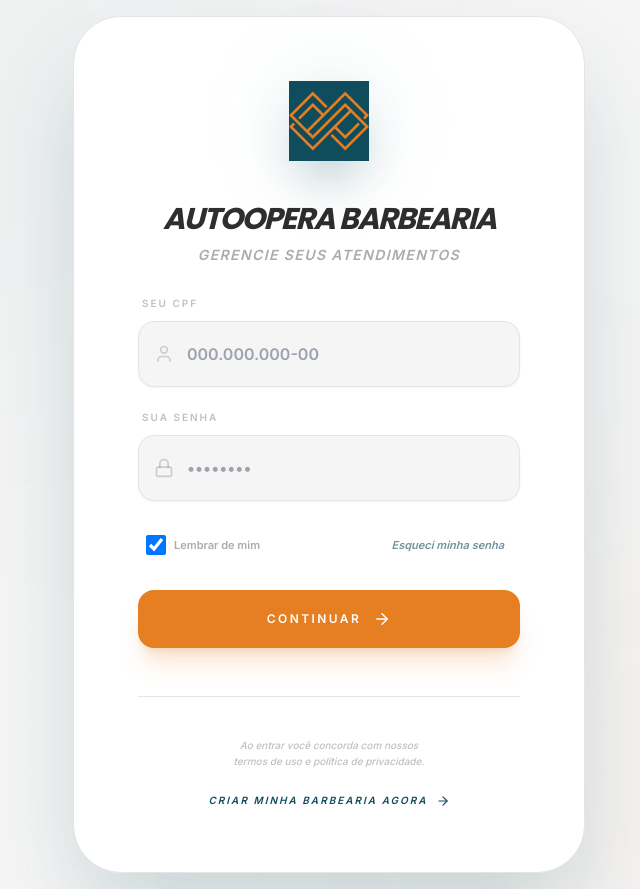
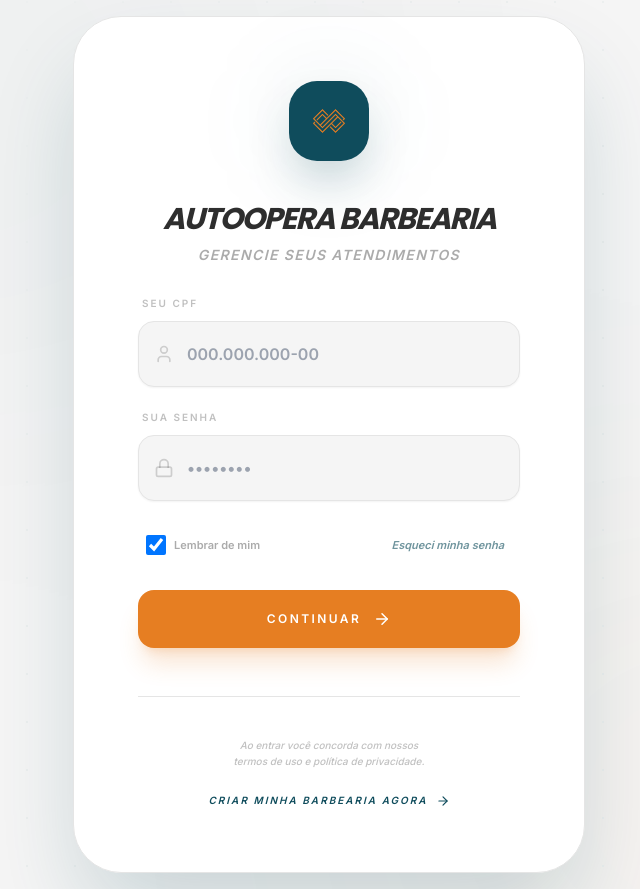
Before and after one commit to orafaelmatos/autoopera, a React (Vite) app: page /login in a window 1280 px wide. Shown: the whole page, without its empty margins (311-951 px from the left). Built offline with nearby package versions, Linux system fonts and the light colour scheme; no server answers.

Commit message:
fix imagens em prod

```diff
--- a/src/pages/Login.tsx
+++ b/src/pages/Login.tsx
@@ -6,6 +6,7 @@ import { useNavigate, useParams } from 'react-router-dom';
 import api, { getMediaUrl } from '../api';
 import { Barbershop } from '../types';
 import toast from 'react-hot-toast';
+import logoImg from '../assets/autoopera-logo.png';
 
 const LoginPage: React.FC = () => {
     const formatPhone = (value: string) => {
@@ -260,7 +261,7 @@ const LoginPage: React.FC = () => {
                         ) : (
                             <div className="flex flex-col items-center relative z-10">
                                 <div className="w-20 h-20 bg-primary rounded-[28px] flex items-center justify-center shadow-2xl shadow-primary/30">
-                                    <img src="/src/assets/autoopera-logo.png" alt="Logo" className="text-white" size={32} />
+                                    <img src={logoImg} alt="Logo" className="text-white w-8 h-8" />
                                 </div>
                             </div>
                         )}
```
Also changed, not shown: 1 other file (tests, documents, lock files or other folders).
